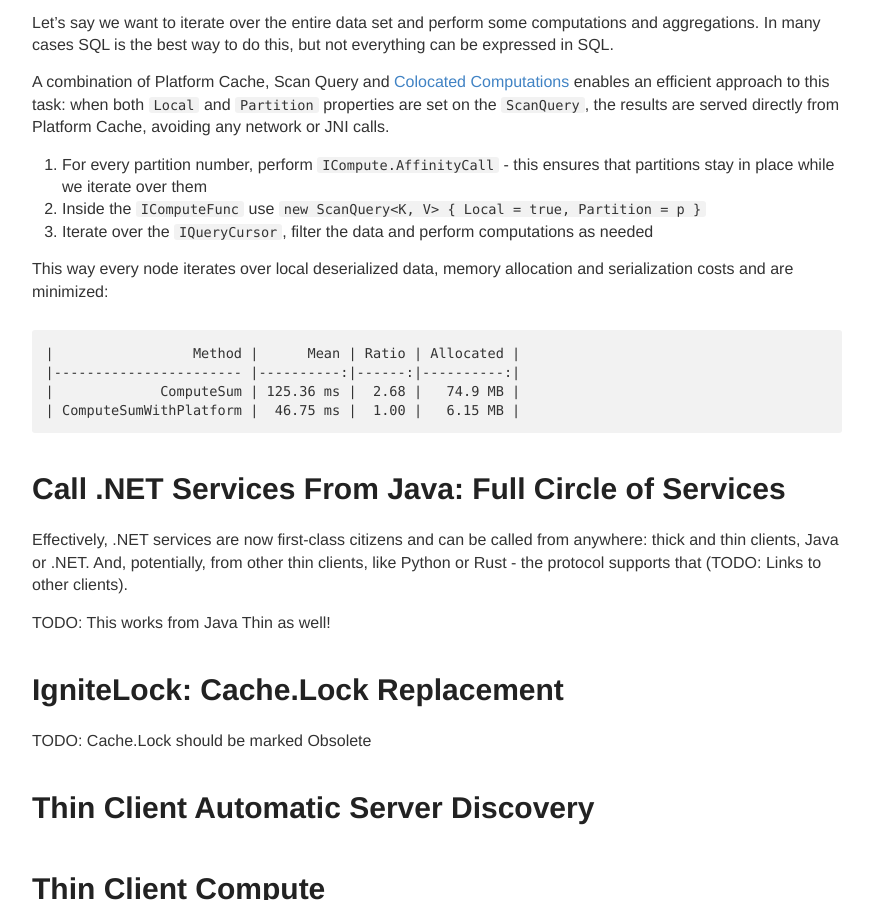
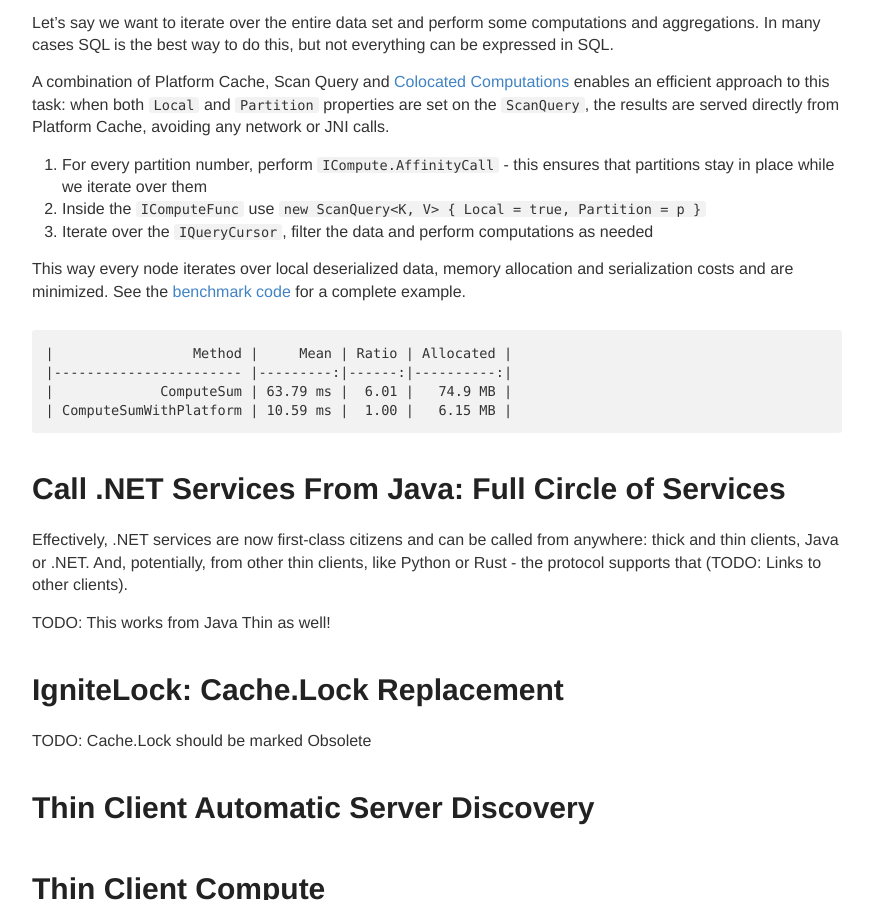
Before and after one commit to ptupitsyn/ptupitsyn.github.io, a Jekyll site: the page built from _posts/2020-10-26-Whats-New-In-Ignite-Net-2.9.md, in a window 1280 px wide and 900 px high, scrolled down 1148 px. Shown: the whole window, without its empty margins (203-1076 px from the left). Built offline with Jekyll 4.4.1, drawn with Linux system fonts in a browser that asks for light colours; comment, search, counter and statistics services are not loaded.

Commit message:
platform cache map-reduce done

````diff
--- a/_posts/2020-10-26-Whats-New-In-Ignite-Net-2.9.md
+++ b/_posts/2020-10-26-Whats-New-In-Ignite-Net-2.9.md
@@ -18,7 +18,7 @@ TODO: Picture with JVM heap/offheap, .NET heap, etc
 | CacheGetWithPlatform |    43.09 ns |  1.00 |      32 B |
 ```
 
-**70 times faster**, not bad? The code is on GitHub: [PlatformCacheBenchmark.cs](https://github.com/ptupitsyn/IgniteNetBenchmarks/blob/bab8535a4a22e7e863a9929f590bbb9a80140fcf/PlatformCacheBenchmark.cs).
+**70 times faster**, not bad? The code is on GitHub: [PlatformCacheBenchmark.cs](https://github.com/ptupitsyn/IgniteNetBenchmarks/tree/master/PlatformCacheBenchmark.cs).
 
 Now onto the details: Ignite keeps cache data in serialized form in memory regions or on disk (see [Memory Architecture](https://ignite.apache.org/docs/latest/memory-architecture)).
 Therefore, even local read operations involve a JNI call, a copy from the memory region to the .NET memory, and a deserialization call.
@@ -55,13 +55,14 @@ an efficient approach to this task: when both `Local` and `Partition` properties
 2. Inside the `IComputeFunc` use `new ScanQuery<K, V> { Local = true, Partition = p }`
 3. Iterate over the `IQueryCursor`, filter the data and perform computations as needed
 
-This way every node iterates over local deserialized data, memory allocation and serialization costs and are minimized:
+This way every node iterates over local deserialized data, memory allocation and serialization costs and are minimized.
+See the [benchmark code](https://github.com/ptupitsyn/IgniteNetBenchmarks/tree/master/PlatformCacheComputeBenchmark.cs) for a complete example.
 
 ```
-|                 Method |      Mean | Ratio | Allocated |
-|----------------------- |----------:|------:|----------:|
-|             ComputeSum | 125.36 ms |  2.68 |   74.9 MB |
-| ComputeSumWithPlatform |  46.75 ms |  1.00 |   6.15 MB |
+|                 Method |     Mean | Ratio | Allocated |
+|----------------------- |---------:|------:|----------:|
+|             ComputeSum | 63.79 ms |  6.01 |   74.9 MB |
+| ComputeSumWithPlatform | 10.59 ms |  1.00 |   6.15 MB |
 ```
 
 
````
